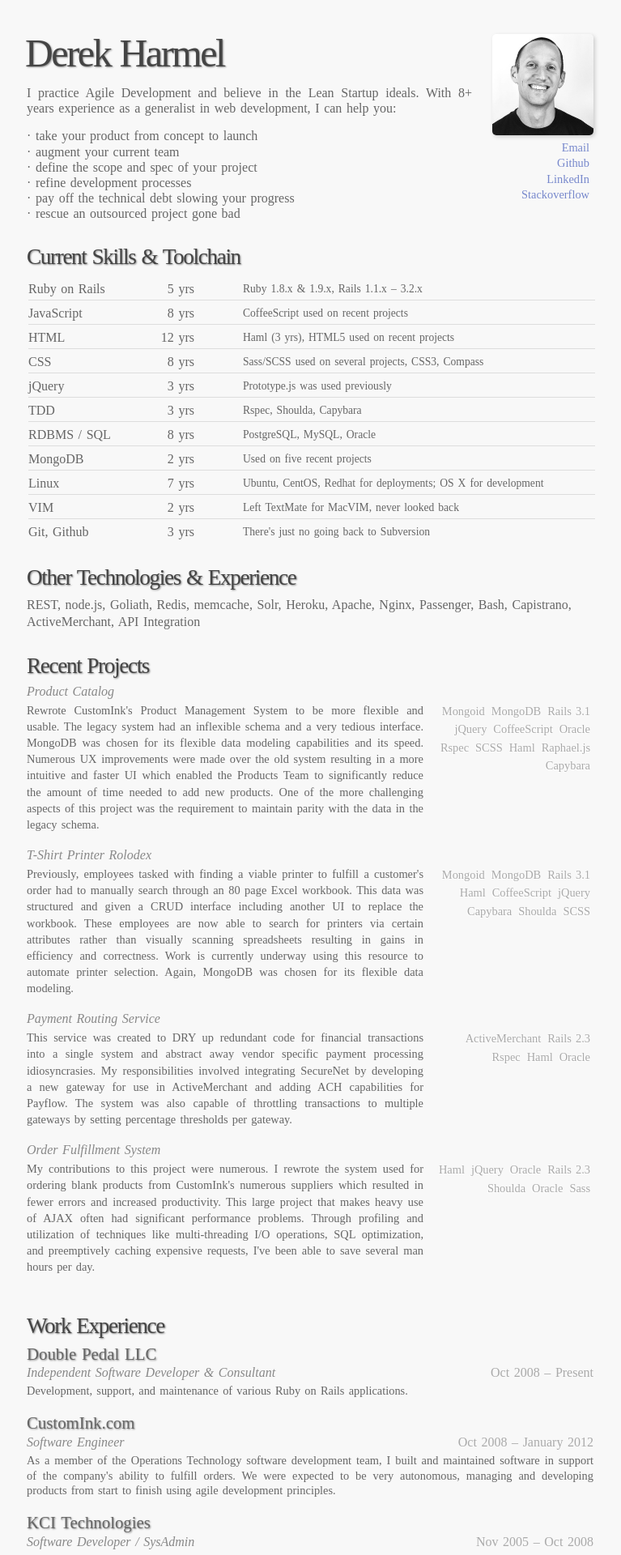
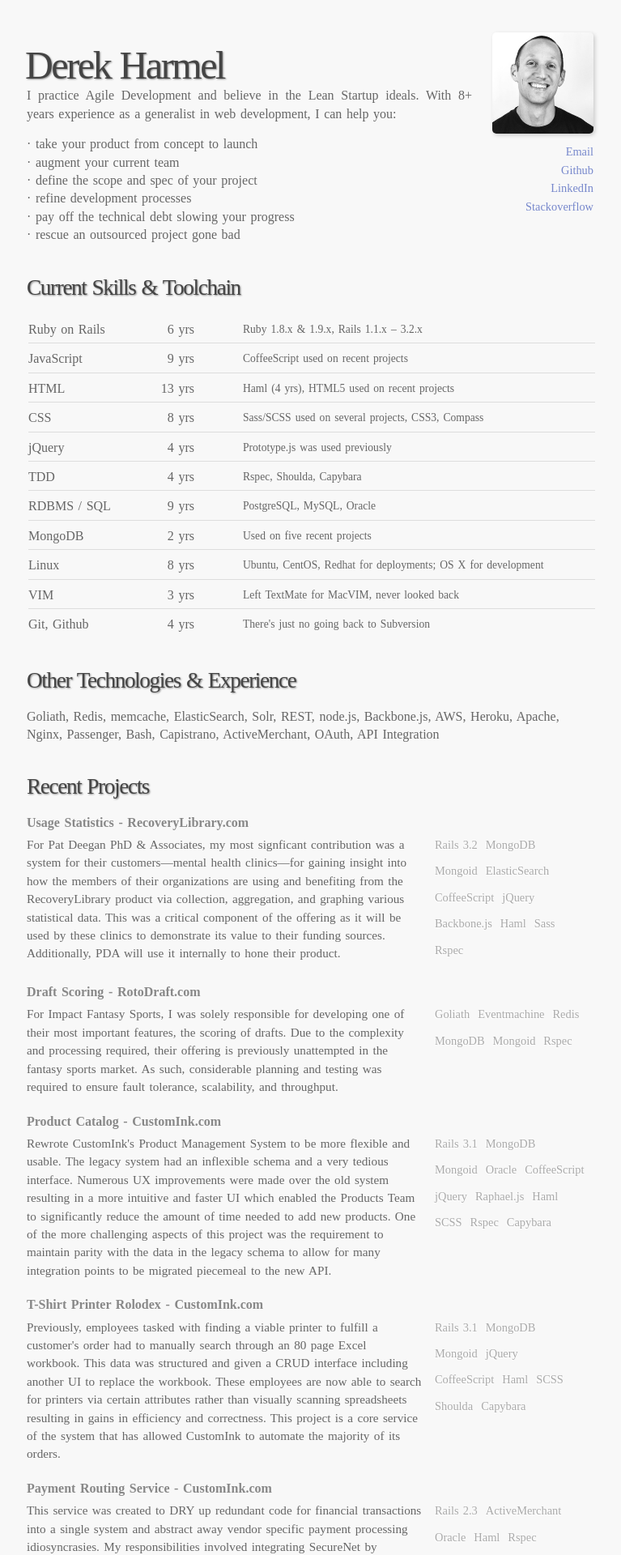
Before and after one commit to derekharmel/derekharmel.github.com, a Jekyll site: the page built from index.html, in a window 1280 px wide. Shown: the top 1920 px of the page at 81% size, without its empty margins (31-798 px from the left). Built offline with Jekyll 4.4.1, drawn with Linux system fonts in a browser that asks for light colours; some of the changed text lies outside the part shown.

Commit message:
Updated styling, years of experience, and recent projects

```diff
--- a/index.html
+++ b/index.html
@@ -39,20 +39,20 @@
 <table>
   <tr>
     <td>Ruby on Rails</td>
-    <td>5 yrs</td>
+    <td>6 yrs</td>
     <td>Ruby 1.8.x &amp; 1.9.x, Rails 1.1.x &ndash; 3.2.x</td>
   </tr>
 
   <tr>
     <td>JavaScript</td>
-    <td>8 yrs</td>
+    <td>9 yrs</td>
     <td>CoffeeScript used on recent projects</td>
   </tr>
 
   <tr>
     <td>HTML</td>
-    <td>12 yrs</td>
-    <td>Haml (3 yrs), HTML5 used on recent projects</td>
+    <td>13 yrs</td>
+    <td>Haml (4 yrs), HTML5 used on recent projects</td>
   <tr>
     <td>CSS</td>
     <td>8 yrs</td>
@@ -61,19 +61,19 @@
 
   <tr>
     <td>jQuery</td>
-    <td>3 yrs</td>
+    <td>4 yrs</td>
     <td>Prototype.js was used previously</td>
   </tr>
 
   <tr>
     <td>TDD</td>
-    <td>3 yrs</td>
+    <td>4 yrs</td>
     <td>Rspec, Shoulda, Capybara</td>
   </tr>
 
   <tr>
     <td>RDBMS / SQL</td>
-    <td>8 yrs</td>
+    <td>9 yrs</td>
     <td>PostgreSQL, MySQL, Oracle</td>
   </tr>
 
@@ -85,41 +85,101 @@
 
   <tr>
     <td>Linux</td>
-    <td>7 yrs</td>
+    <td>8 yrs</td>
     <td>Ubuntu, CentOS, Redhat for deployments; OS X for development</td>
   </tr>
 
   <tr>
     <td>VIM</td>
-    <td>2 yrs</td>
+    <td>3 yrs</td>
     <td>Left TextMate for MacVIM, never looked back</td>
   </tr>
 
   <tr>
     <td>Git, Github</td>
-    <td>3 yrs</td>
+    <td>4 yrs</td>
     <td>There's just no going back to Subversion</td>
   </tr>
 </table>
 
 <h4>Other Technologies &amp; Experience</h4>
 <div class="other-skills">
-  REST, node.js, Goliath, Redis, memcache, Solr, Heroku, Apache, Nginx, Passenger,
-  Bash, Capistrano, ActiveMerchant, API Integration
+  Goliath,
+  Redis,
+  memcache,
+  ElasticSearch,
+  Solr,
+  REST,
+  node.js,
+  Backbone.js,
+  AWS,
+  Heroku,
+  Apache,
+  Nginx,
+  Passenger,
+  Bash,
+  Capistrano,
+  ActiveMerchant,
+  OAuth,
+  API Integration
 </div>
 
 <h4>Recent Projects</h4>
+
 <div class="project">
-  <span class="name">Product Catalog</span>
+  <span class="name">Usage Statistics - RecoveryLibrary.com</span>
+  <p class="description">
+    For Pat Deegan PhD &amp; Associates, my most signficant contribution was a system for their
+    customers&mdash;mental health clinics&mdash;for gaining insight into how the
+    members of their organizations are using and benefiting from the RecoveryLibrary
+    product via collection, aggregation, and graphing various statistical data. This was a critical component
+    of the offering as it will be used by these clinics to demonstrate its value
+    to their funding sources. Additionally, PDA will use it internally to hone their product.
+  </p>
+  <ul class="tech-list">
+    <li>Rails 3.2</li>
+    <li>MongoDB</li>
+    <li>Mongoid</li>
+    <li>ElasticSearch</li>
+    <li>CoffeeScript</li>
+    <li>jQuery</li>
+    <li>Backbone.js</li>
+    <li>Haml</li>
+    <li>Sass</li>
+    <li>Rspec</li>
+  </ul>
+</div>
+
+<div class="project">
+  <span class="name">Draft Scoring - RotoDraft.com</span>
+  <p class="description">
+    For Impact Fantasy Sports, I was solely responsible for developing one of their
+    most important features, the scoring of drafts. Due to the complexity and processing
+    required, their offering is previously unattempted in the fantasy sports market.
+    As such, considerable planning and testing was required to ensure fault tolerance,
+    scalability, and throughput.
+  </p>
+  <ul class="tech-list">
+    <li>Goliath</li>
+    <li>Eventmachine</li>
+    <li>Redis</li>
+    <li>MongoDB</li>
+    <li>Mongoid</li>
+    <li>Rspec</li>
+  </ul>
+</div>
+
+<div class="project">
+  <span class="name">Product Catalog - CustomInk.com</span>
   <p class="description">
     Rewrote CustomInk's Product Management System to be more flexible and
     usable. The legacy system had an inflexible schema and a very tedious
-    interface. MongoDB was chosen for its flexible data modeling capabilities
-    and its speed. Numerous UX improvements were made over the old system
+    interface. Numerous UX improvements were made over the old system
     resulting in a more intuitive and faster UI which enabled the Products Team
     to significantly reduce the amount of time needed to add new products. One
     of the more challenging aspects of this project was the requirement to
-    maintain parity with the data in the legacy schema.
+    maintain parity with the data in the legacy schema to allow for many integration
+    points to be migrated piecemeal to the new API.
   </p>
   <ul class="tech-list">
     <li>Rails 3.1</li>
@@ -137,16 +197,15 @@
 </div>
 
 <div class="project">
-  <span class="name">T-Shirt Printer Rolodex</span>
+  <span class="name">T-Shirt Printer Rolodex - CustomInk.com</span>
   <p class="description">
     Previously, employees tasked with finding a viable printer to fulfill a
     customer's order had to manually search through an 80 page Excel workbook.
     This data was structured and given a CRUD interface including another UI to replace
     the workbook. These employees are now able to search for printers via
     certain attributes rather than visually scanning spreadsheets resulting
-    in gains in efficiency and correctness. Work is currently underway using
-    this resource to automate printer selection. Again, MongoDB was chosen for
-    its flexible data modeling.
+    in gains in efficiency and correctness. This project is a core service of
+    the system that has allowed CustomInk to automate the majority of its orders.
   </p>
   <ul class="tech-list">
     <li>Rails 3.1</li>
@@ -162,7 +221,7 @@
 </div>
 
 <div class="project">
-  <span class="name">Payment Routing Service</span>
+  <span class="name">Payment Routing Service - CustomInk.com</span>
   <p class="description">
     This service was created to DRY up redundant code for financial transactions
     into a single system and abstract away vendor specific payment processing
@@ -182,7 +241,7 @@
 </div>
 
 <div class="project">
-  <span class="name">Order Fulfillment System</span>
+  <span class="name">Order Fulfillment System - CustomInk.com</span>
   <p class="description">
     My contributions to this project were numerous. I rewrote the system used
     for ordering blank products from CustomInk's numerous suppliers which
@@ -190,7 +249,7 @@
     makes heavy use of AJAX often had significant performance problems.
     Through profiling and utilization of techniques like multi-threading I/O operations,
     SQL optimization, and preemptively caching expensive requests,
-    I've been able to save several man hours per day.
+    I was able to save several man hours per day.
   </p>
   <ul class="tech-list">
     <li>Rails 2.3</li>
@@ -209,7 +268,7 @@
 
 <h5>Double Pedal LLC</h5>
 <div class="job">
-  <span class="title">Independent Software Developer & Consultant</span>
+  <span class="title">Independent Software Developer &amp; Consultant</span>
   <span class="duration">Oct 2008 &ndash; Present</span>
   <p class="description">
     Development, support, and maintenance of various Ruby on Rails
@@ -261,6 +320,6 @@
   <p class="description">
     Wrote various web applications in Perl. Assisted with some sysadmin tasks
     using KornShell on AIX machines. This was my first experience with *nix and
-    web applications, despite having been playing with HTML for several years.
+    web applications.
   </p>
 </div>
--- a/stylesheets/screen.css
+++ b/stylesheets/screen.css
@@ -1,4 +1,4 @@
-/* line 17, ../../../.rvm/gems/ruby-1.9.3-p0/gems/compass-0.12.alpha.0/frameworks/compass/stylesheets/compass/reset/_utilities.scss */
+/* line 17, ../../../.rvm/gems/ruby-1.9.3-p125/gems/compass-0.12.2/frameworks/compass/stylesheets/compass/reset/_utilities.scss */
 html, body, div, span, applet, object, iframe,
 h1, h2, h3, h4, h5, h6, p, blockquote, pre,
 a, abbr, acronym, address, big, cite, code,
@@ -15,50 +15,50 @@
   margin: 0;
   padding: 0;
   border: 0;
+  font: inherit;
   font-size: 100%;
-  font: inherit;
   vertical-align: baseline;
 }
 
-/* line 20, ../../../.rvm/gems/ruby-1.9.3-p0/gems/compass-0.12.alpha.0/frameworks/compass/stylesheets/compass/reset/_utilities.scss */
-body {
+/* line 22, ../../../.rvm/gems/ruby-1.9.3-p125/gems/compass-0.12.2/frameworks/compass/stylesheets/compass/reset/_utilities.scss */
+html {
   line-height: 1;
 }
 
-/* line 22, ../../../.rvm/gems/ruby-1.9.3-p0/gems/compass-0.12.alpha.0/frameworks/compass/stylesheets/compass/reset/_utilities.scss */
+/* line 24, ../../../.rvm/gems/ruby-1.9.3-p125/gems/compass-0.12.2/frameworks/compass/stylesheets/compass/reset/_utilities.scss */
 ol, ul {
   list-style: none;
 }
 
-/* line 24, ../../../.rvm/gems/ruby-1.9.3-p0/gems/compass-0.12.alpha.0/frameworks/compass/stylesheets/compass/reset/_utilities.scss */
+/* line 26, ../../../.rvm/gems/ruby-1.9.3-p125/gems/compass-0.12.2/frameworks/compass/stylesheets/compass/reset/_utilities.scss */
 table {
   border-collapse: collapse;
   border-spacing: 0;
 }
 
-/* line 26, ../../../.rvm/gems/ruby-1.9.3-p0/gems/compass-0.12.alpha.0/frameworks/compass/stylesheets/compass/reset/_utilities.scss */
+/* line 28, ../../../.rvm/gems/ruby-1.9.3-p125/gems/compass-0.12.2/frameworks/compass/stylesheets/compass/reset/_utilities.scss */
 caption, th, td {
   text-align: left;
   font-weight: normal;
   vertical-align: middle;
 }
 
-/* line 28, ../../../.rvm/gems/ruby-1.9.3-p0/gems/compass-0.12.alpha.0/frameworks/compass/stylesheets/compass/reset/_utilities.scss */
+/* line 30, ../../../.rvm/gems/ruby-1.9.3-p125/gems/compass-0.12.2/frameworks/compass/stylesheets/compass/reset/_utilities.scss */
 q, blockquote {
   quotes: none;
 }
-/* line 101, ../../../.rvm/gems/ruby-1.9.3-p0/gems/compass-0.12.alpha.0/frameworks/compass/stylesheets/compass/reset/_utilities.scss */
+/* line 103, ../../../.rvm/gems/ruby-1.9.3-p125/gems/compass-0.12.2/frameworks/compass/stylesheets/compass/reset/_utilities.scss */
 q:before, q:after, blockquote:before, blockquote:after {
   content: "";
   content: none;
 }
 
-/* line 30, ../../../.rvm/gems/ruby-1.9.3-p0/gems/compass-0.12.alpha.0/frameworks/compass/stylesheets/compass/reset/_utilities.scss */
+/* line 32, ../../../.rvm/gems/ruby-1.9.3-p125/gems/compass-0.12.2/frameworks/compass/stylesheets/compass/reset/_utilities.scss */
 a img {
   border: none;
 }
 
-/* line 114, ../../../.rvm/gems/ruby-1.9.3-p0/gems/compass-0.12.alpha.0/frameworks/compass/stylesheets/compass/reset/_utilities.scss */
+/* line 116, ../../../.rvm/gems/ruby-1.9.3-p125/gems/compass-0.12.2/frameworks/compass/stylesheets/compass/reset/_utilities.scss */
 article, aside, details, figcaption, figure, footer, header, hgroup, menu, nav, section, summary {
   display: block;
 }
@@ -74,62 +74,61 @@
   background-color: #f8f8f8;
   color: #666;
   word-spacing: 0.1em;
+  line-height: 1.4em;
 }
 
-/* line 18, ../scss/screen.scss */
+/* line 19, ../scss/screen.scss */
 a {
   color: #666;
 }
 
-/* line 22, ../scss/screen.scss */
+/* line 23, ../scss/screen.scss */
 div.container {
   margin-left: 5%;
-  margin-bottom: 50px;
+  padding: 40px 0;
   width: 700px;
 }
 
-/* line 28, ../scss/screen.scss */
+/* line 29, ../scss/screen.scss */
 #me {
   display: inline;
   float: right;
   margin-left: 25px;
 }
-/* line 32, ../scss/screen.scss */
+/* line 33, ../scss/screen.scss */
 #me img {
+  -webkit-border-radius: 5px;
   -moz-border-radius: 5px;
-  -webkit-border-radius: 5px;
+  -ms-border-radius: 5px;
   -o-border-radius: 5px;
-  -ms-border-radius: 5px;
-  -khtml-border-radius: 5px;
   border-radius: 5px;
   width: 125px;
   box-shadow: 2px 2px 5px #ccc;
 }
 
-/* line 39, ../scss/screen.scss */
+/* line 40, ../scss/screen.scss */
 #links {
   margin-top: 5px;
   font-size: .9em;
 }
-/* line 43, ../scss/screen.scss */
+/* line 44, ../scss/screen.scss */
 #links li {
   text-align: right;
-  margin: 5px 5px;
+  margin: 0;
 }
-/* line 47, ../scss/screen.scss */
+/* line 48, ../scss/screen.scss */
 #links a {
   color: #78c;
   text-decoration: none;
 }
-/* line 50, ../scss/screen.scss */
+/* line 51, ../scss/screen.scss */
 #links a:hover {
   text-decoration: underline;
 }
 
-/* line 56, ../scss/screen.scss */
+/* line 57, ../scss/screen.scss */
 #intro {
   margin-top: 15px;
-  line-height: 1.2em;
   text-align: justify;
 }
 /* line 61, ../scss/screen.scss */
@@ -153,13 +152,13 @@
 h1 {
   font-size: 3em;
   text-indent: -2px;
-  margin-top: 6%;
 }
 
-/* line 80, ../scss/screen.scss */
+/* line 79, ../scss/screen.scss */
 h2 {
   color: #888;
   font-size: 1.3em;
+  line-height: 1.3em;
   font-weight: normal;
   margin-top: 10px;
   text-shadow: -1px 1px white;
@@ -168,139 +167,132 @@
 /* line 87, ../scss/screen.scss */
 h4 {
   font-size: 1.7em;
+  line-height: 1.7em;
   margin-bottom: 10px;
 }
 
-/* line 91, ../scss/screen.scss */
+/* line 92, ../scss/screen.scss */
 h5 {
   font-size: 1.3em;
+  line-height: 1.3em;
   color: #666;
   letter-spacing: 0;
   font-weight: normal;
-  margin: 5px 0px;
+  margin: 7px 0px;
 }
 
-/* line 99, ../scss/screen.scss */
+/* line 101, ../scss/screen.scss */
 ul {
   margin-top: 15px;
   padding: 0;
 }
-/* line 102, ../scss/screen.scss */
+/* line 104, ../scss/screen.scss */
 ul li {
   margin: 8px 0;
 }
 
-/* line 107, ../scss/screen.scss */
+/* line 109, ../scss/screen.scss */
 table {
   margin-left: 2px;
   width: 100%;
 }
 
-/* line 111, ../scss/screen.scss */
+/* line 113, ../scss/screen.scss */
 tr:nth-of-type(n+2) {
   border-top: 1px solid #ddd;
 }
 
-/* line 114, ../scss/screen.scss */
+/* line 116, ../scss/screen.scss */
 td {
   padding-top: 8px !important;
 }
-/* line 117, ../scss/screen.scss */
+/* line 119, ../scss/screen.scss */
 td:nth-of-type(n+2) {
   padding: 5px 30px;
 }
-/* line 120, ../scss/screen.scss */
+/* line 122, ../scss/screen.scss */
 td:nth-of-type(1) {
   padding: 5px 15px 5px 0;
 }
-/* line 123, ../scss/screen.scss */
+/* line 125, ../scss/screen.scss */
 td:nth-of-type(2) {
   text-align: right;
 }
-/* line 126, ../scss/screen.scss */
+/* line 128, ../scss/screen.scss */
 td:nth-of-type(3) {
   font-size: .85em;
 }
 
-/* line 131, ../scss/screen.scss */
-.other-skills {
-  line-height: 1.3em;
-}
-
-/* line 135, ../scss/screen.scss */
+/* line 133, ../scss/screen.scss */
 .project {
   clear: both;
   float: left;
   margin-bottom: 20px;
 }
-/* line 139, ../scss/screen.scss */
+/* line 137, ../scss/screen.scss */
 .project .name {
   float: left;
   color: #888;
   margin-bottom: 5px;
-  font-style: italic;
+  font-weight: bold;
 }
-/* line 145, ../scss/screen.scss */
+/* line 143, ../scss/screen.scss */
 .project .tech-list {
   float: right;
   width: 28%;
   margin: 0;
 }
-/* line 149, ../scss/screen.scss */
+/* line 147, ../scss/screen.scss */
 .project .tech-list li {
-  float: right;
+  float: left;
   display: inline;
-  padding: 4px;
+  padding: 0 10px 10px 0;
   font-size: .9em;
   color: #aaa;
   text-shadow: -1px 1px white;
+  -webkit-border-radius: 3px;
   -moz-border-radius: 3px;
-  -webkit-border-radius: 3px;
+  -ms-border-radius: 3px;
   -o-border-radius: 3px;
-  -ms-border-radius: 3px;
-  -khtml-border-radius: 3px;
   border-radius: 3px;
   margin: 0px;
 }
-/* line 160, ../scss/screen.scss */
+/* line 158, ../scss/screen.scss */
 .project .description {
   clear: both;
   float: left;
   width: 70%;
-  text-align: justify;
-  font-size: .9em;
-  line-height: 1.4em;
+  font-size: .95em;
 }
 
-/* line 171, ../scss/screen.scss */
+/* line 167, ../scss/screen.scss */
 .job {
   overflow: hidden;
   *zoom: 1;
   margin-bottom: 20px;
 }
-/* line 174, ../scss/screen.scss */
+/* line 170, ../scss/screen.scss */
 .job .title {
   float: left;
   color: #888;
   display: inline-block;
   font-style: italic;
 }
-/* line 180, ../scss/screen.scss */
+/* line 176, ../scss/screen.scss */
 .job .duration {
   float: right;
   color: #aaa;
 }
-/* line 184, ../scss/screen.scss */
+/* line 180, ../scss/screen.scss */
 .job .description {
   clear: both;
   float: left;
   margin-top: 5px;
-  line-height: 1.3em;
-  text-align: justify;
+  /*text-align: justify;*/
   font-size: .9em;
 }
 
-/* line 194, ../scss/screen.scss */
+/* line 189, ../scss/screen.scss */
 ul.misc {
   margin-top: 5px;
 }
```
Also changed, not shown: scss/screen.scss (+12 -17 lines), 3 other files.
